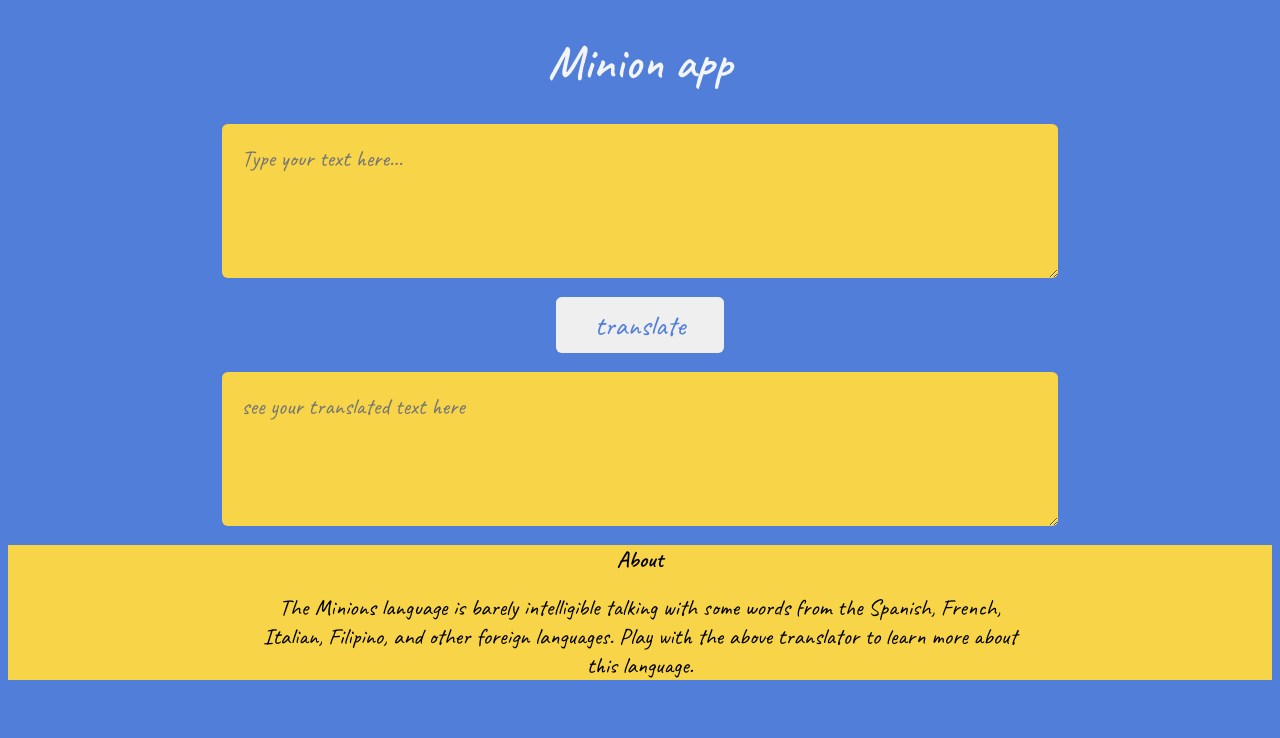
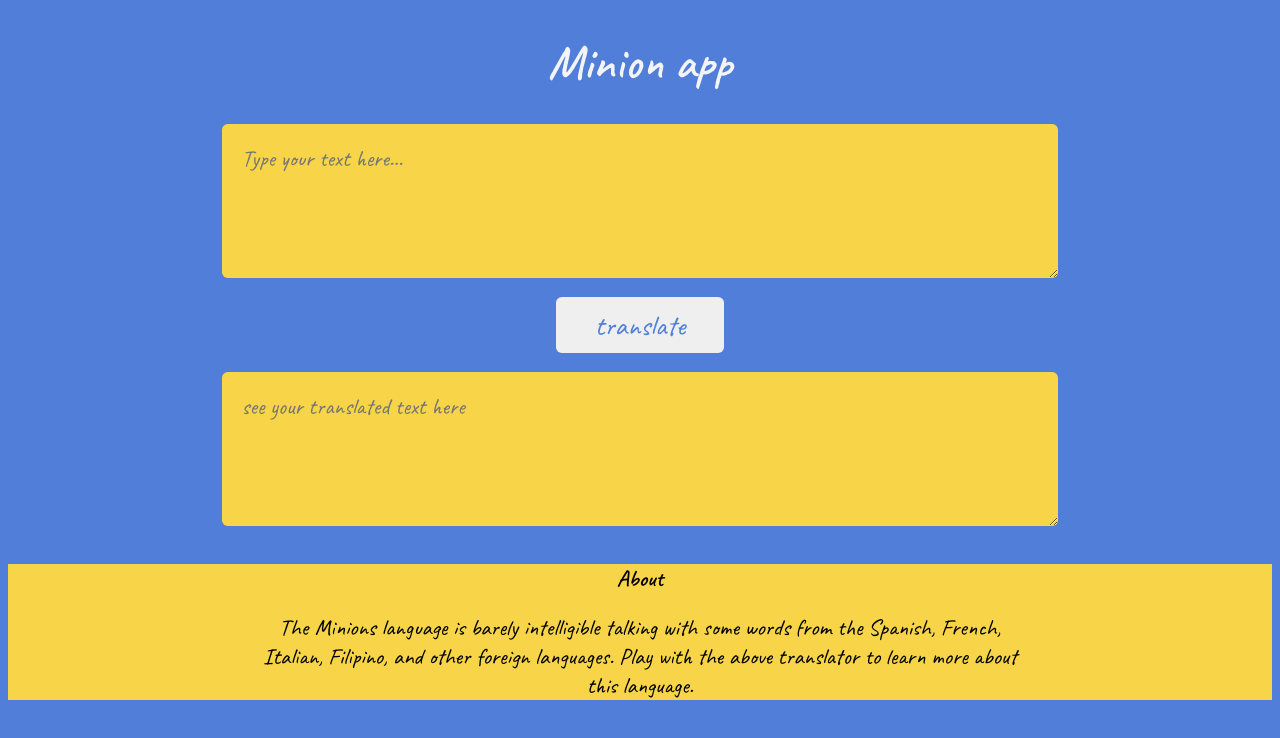
Before and after one commit to saisumanthkacham/minion-speak, a plain HTML site: page index.html in a window 1280 px wide. Drawn offline with Linux system fonts and the light colour scheme.

Commit message:
footer update

```diff
--- a/index.html
+++ b/index.html
@@ -54,7 +54,8 @@
             background-color: var(--primary-color);
             text-align: center;
             width: 100%;
-            margin: 1rem 0;
+            margin: 2rem 0 0 0;
+            border: 0;
         }
 
         .footer-div {
```
